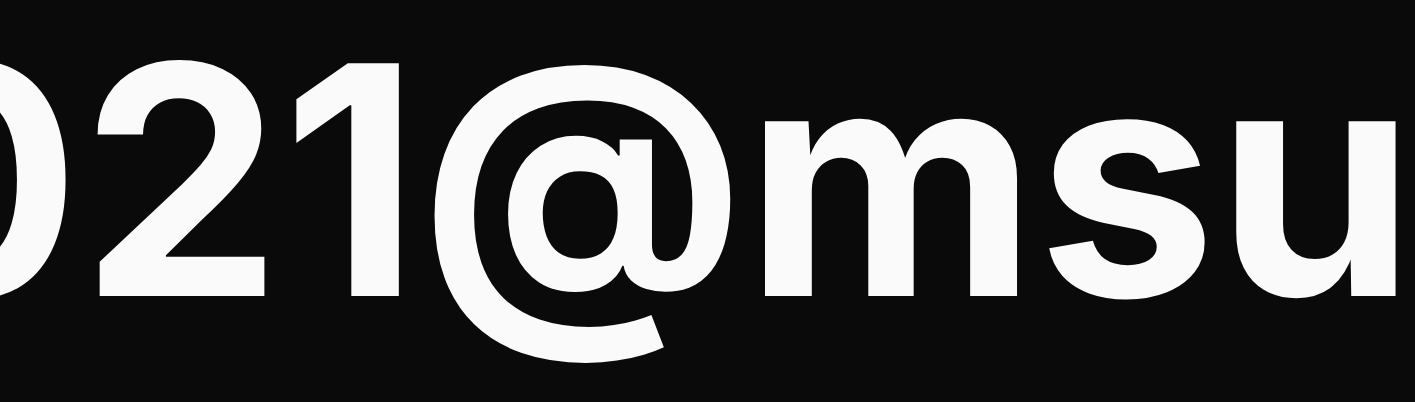
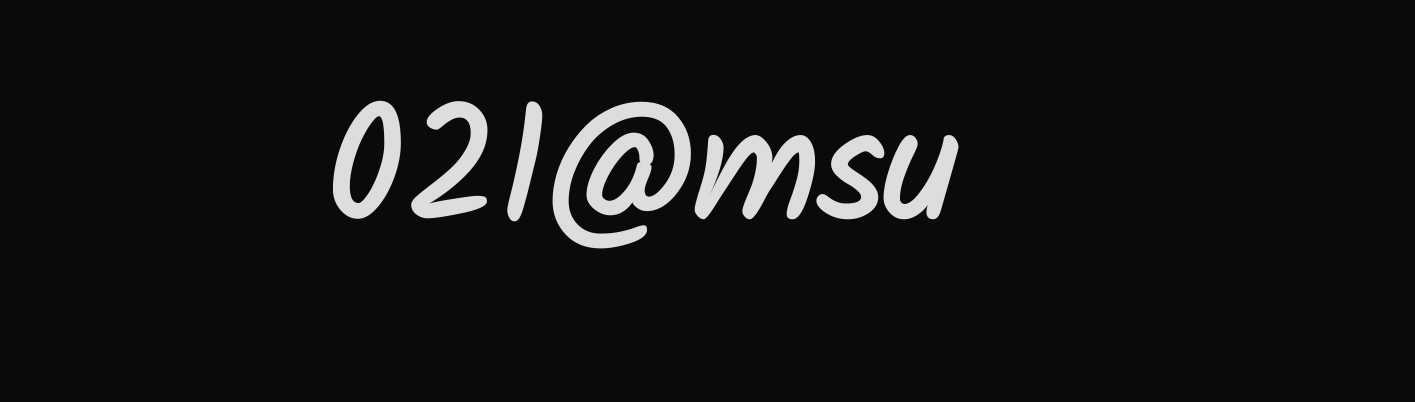
Before and after one commit to MAlshaik/021, a Next.js app: page / in a window 1280 px wide. Shown: the part 220-622 px from the top of the page, 1415 px wide, since content can reach past the window. Built offline with nearby package versions, Linux system fonts and the light colour scheme.

Commit message:
bismillah

```diff
--- a/package.json
+++ b/package.json
@@ -11,6 +11,7 @@
   "dependencies": {
     "class-variance-authority": "^0.7.0",
     "clsx": "^2.1.1",
+    "framer-motion": "^11.2.12",
     "lucide-react": "^0.396.0",
     "next": "14.2.4",
     "react": "^18",
--- a/src/app/globals.css
+++ b/src/app/globals.css
@@ -69,11 +69,45 @@
 @layer base {
     * {
         @apply border-border;
+        cursor: none !important;
+
     }
     body {
         @apply bg-background text-foreground;
     }
     h1 {
-        @apply text-[20rem] font-bold;
+        @apply text-[10rem] font-bold;
+    }
+    .main{
+        height: 100vh;
+
+        .mask, .body{
+            width: 100%;
+            height: 100%;
+            display: flex;
+            align-items: center;
+            justify-content: center;
+            color: #DDD;
+            font-size: 64px;
+            line-height: 66px;
+            cursor: default;
+
+            p{
+                width: 1000px;
+                padding:40px;
+            }
+            span{
+                color: #ec4e39;
+            }
+        }
+
+        .mask{
+            mask-image: url('../../public/mask.svg');
+            mask-repeat: no-repeat;
+            mask-size: 40px;
+            background: #fff;
+            position: absolute;
+            color: black;
+        }
     }
 }
--- a/src/app/layout.tsx
+++ b/src/app/layout.tsx
@@ -1,8 +1,8 @@
 import type { Metadata } from "next";
-import { Inter } from "next/font/google";
+import { Kalam } from "next/font/google";
 import "./globals.css";
 
-const inter = Inter({ subsets: ["latin"] });
+const kalam = Kalam({ weight: "300", subsets: ["latin"]});
 
 export const metadata: Metadata = {
   title: "021@msu",
@@ -16,7 +16,7 @@
 }>) {
   return (
     <html lang="en" className="dark">
-      <body className={inter.className}>{children}</body>
+      <body className={kalam.className}>{children}</body>
     </html>
   );
 }
--- a/src/app/page.tsx
+++ b/src/app/page.tsx
@@ -1,9 +1,57 @@
-import Image from "next/image";
+"use client"
+import { useState, useEffect } from "react";
+import { motion } from 'framer-motion';
+
+interface MousePosition {
+  x: number | null;
+  y: number | null;
+}
+
+const useMousePosition = (): MousePosition => {
+  const [mousePosition, setMousePosition] = useState<MousePosition>({ x: null, y: null });
+
+  useEffect(() => {
+    const updateMousePosition = (ev: MouseEvent) => {
+      setMousePosition({ x: ev.clientX, y: ev.clientY });
+    };
+
+    window.addEventListener('mousemove', updateMousePosition);
+
+    return () => {
+      window.removeEventListener('mousemove', updateMousePosition);
+    };
+  }, []);
+
+  return mousePosition;
+};
 
 export default function Home() {
+
+  const [isHovered, setIsHovered] = useState(false);
+  const { x, y } = useMousePosition();
+  const size = isHovered ? 400 : 40;
+
   return (
-    <main className="flex min-h-screen flex-col items-center justify-center p-24">
-        <h1 className="">021@msu</h1>
+    <main className="main">
+    {x !== null && y !== null && (
+      <motion.div
+        className="mask"
+        animate={{
+          WebkitMaskPosition: `${x - (size/2)}px ${y - (size/2)}px`,
+          WebkitMaskSize: `${size}px`,
+        }}
+        transition={{ type: "tween", ease: "backOut", duration:0.5}}
+      >
+          <h1 onMouseEnter={() => {setIsHovered(true)}} onMouseLeave={() => {setIsHovered(false)}}>
+            we build cool sh*t
+          </h1>
+      </motion.div>
+    )}
+
+      <div className="body">
+        <h1>021@msu</h1>
+      </div>
+
     </main>
-  );
+  )
 }
```
Also changed, not shown: public/mask.svg (added), 1 other file (tests, documents, lock files or other folders).
